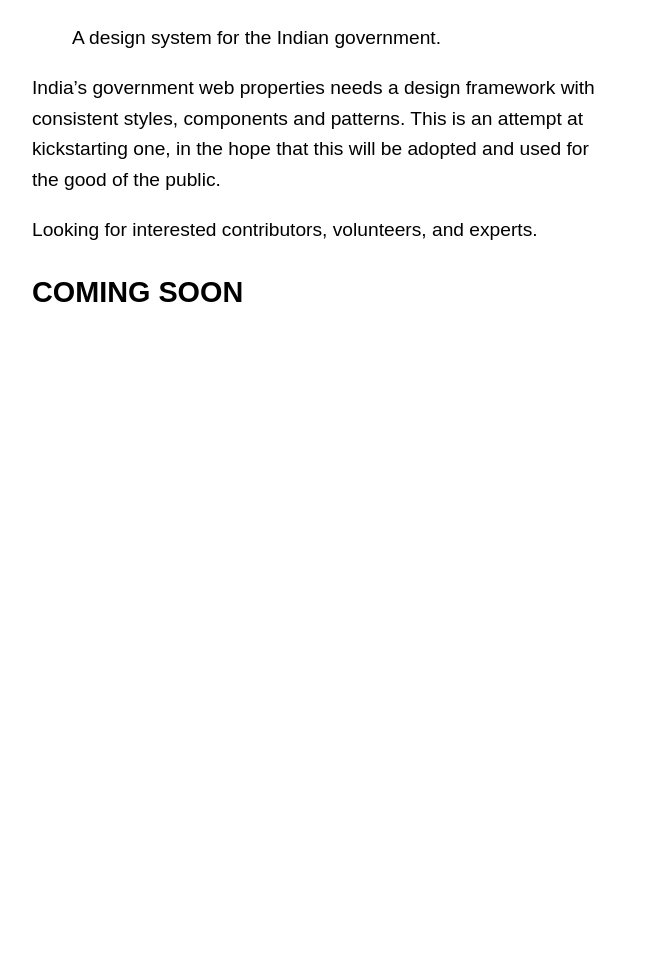
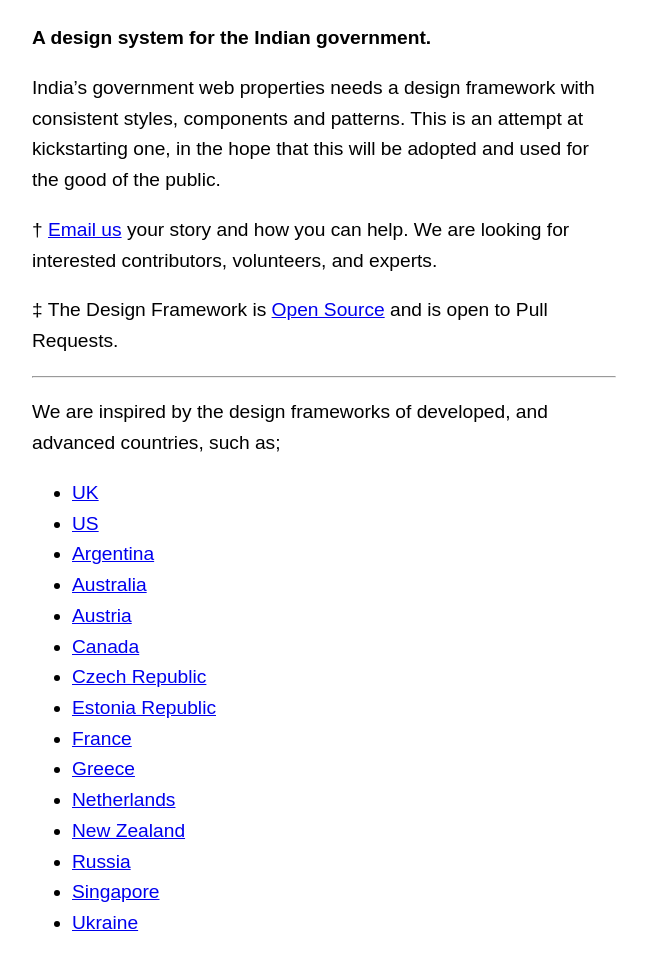
Before and after one commit to TMPL-Design/tmpl.design.india, a plain HTML site: page index.html in a window 1280 px wide. Shown: the part 106-1076 px from the top of the page, without its empty margins (316-963 px from the left). Before the commit the page ends 800 px from the top, so only its background shows below. Drawn offline with Linux system fonts and the light colour scheme.

Commit message:
Calling Contributors

```diff
--- a/index.html
+++ b/index.html
@@ -20,6 +20,7 @@
     font-size: 1.2rem;
     line-height: 1.6;
   }
+
 </style>
 
 </head>
@@ -27,15 +28,37 @@
 
 <h1 class="title">India’s Design Framework</h1>
 
-<blockquote>
-  <p>A design system for the Indian government.</p>
-</blockquote>
+<p><strong>A design system for the Indian government.</strong></p>
 
 <p>India’s government web properties needs a design framework with consistent styles, components and patterns. This is an attempt at kickstarting one, in the hope that this will be adopted and used for the good of the public.</p>
 
-<p>Looking for interested contributors, volunteers, and experts.</p>
+<p>† <a href="mailto:hi@tmpl.design">Email us</a> your story and how you can help. We are looking for interested contributors, volunteers, and experts. </p>
 
-<h2>COMING SOON</h2>
+<p>‡ The Design Framework is <a href="https://github.com/TMPL-Design/tmpl.design.india">Open Source</a> and is open to Pull Requests.</p>
+
+<hr>
+
+<p>We are inspired by the design frameworks of developed, and advanced countries, such as;</p>
+
+<p>
+  <ul>
+    <li><a href="https://design-system.service.gov.uk/">UK</a></li>
+    <li><a href="https://designsystem.digital.gov/">US</a></li>
+    <li><a href="https://argob.github.io/poncho/">Argentina</a></li>
+    <li><a href="https://designsystemau.org/">Australia</a></li>
+    <li><a href="https://design.austria.info/en/design-system/">Austria</a></li>
+    <li><a href="https://www.canada.ca/en/government/about/design-system.html">Canada</a></li>
+    <li><a href="https://designsystem.gov.cz/">Czech Republic</a></li>
+    <li><a href="https://brand.estonia.ee/">Estonia Republic</a></li>
+    <li><a href="https://www.systeme-de-design.gouv.fr/">France</a></li>
+    <li><a href="https://guide.services.gov.gr">Greece</a></li>
+    <li><a href="https://www.rijkshuisstijl.nl">Netherlands</a></li>
+    <li><a href="https://design-system-alpha.digital.govt.nz">New Zealand</a></li>
+    <li><a href="http://gov.design/">Russia</a></li>
+    <li><a href="https://www.designsystem.tech.gov.sg/">Singapore</a></li>
+    <li><a href="https://diia.fedoriv.com/">Ukraine</a></li>
+  </ul>
+</p>
 
 </body>
 </html>
```
Also changed, not shown: 1 other file.
